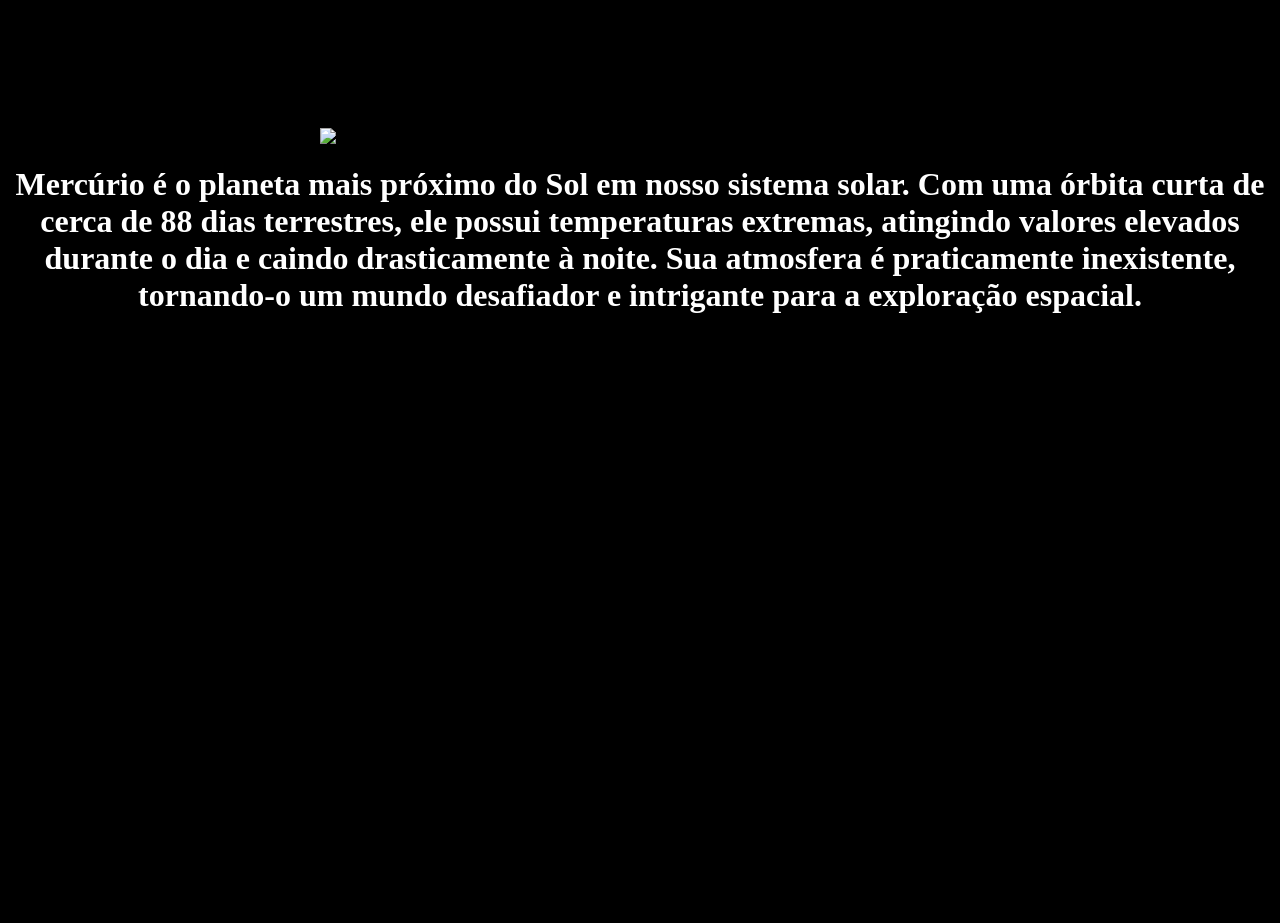
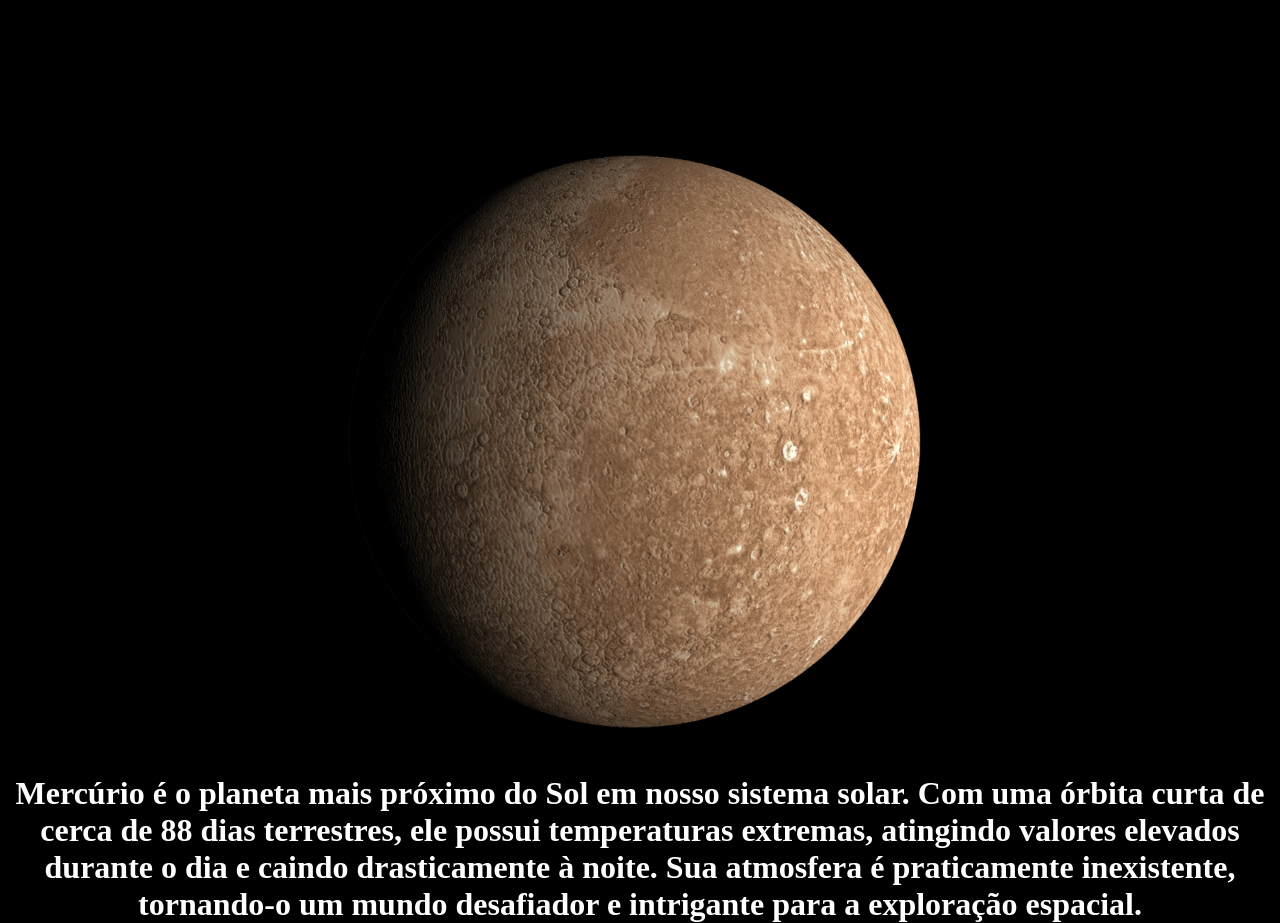
Before and after one commit to Kawakarlyndo/Meu.portifolio.kawa, a plain HTML site: page mercurio.html in a window 1280 px wide. Before the commit the page ends 800 px from the top, so only its background shows below. Drawn offline with Linux system fonts and the light colour scheme.

Commit message:
Update mercurio.html

```diff
--- a/mercurio.html
+++ b/mercurio.html
@@ -29,7 +29,7 @@
     </style>
 </head>
 <body>
-    <img src="./580b585b2edbce24c47b2709.png" alt="Imagem">
+    <img src="./img/580b585b2edbce24c47b2709.png" alt="Imagem">
     <h1>Mercúrio é o planeta mais próximo do Sol em nosso sistema solar. Com uma órbita curta de cerca de 88 dias terrestres, ele possui temperaturas extremas, atingindo valores elevados durante o dia e caindo drasticamente à noite. Sua atmosfera é praticamente inexistente, tornando-o um mundo desafiador e intrigante para a exploração espacial.</h1>
 </body>
 </html>
```
